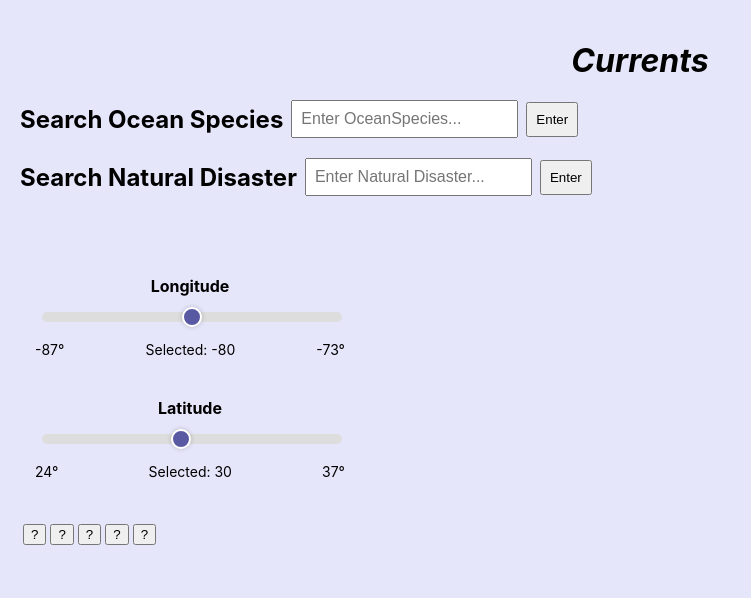
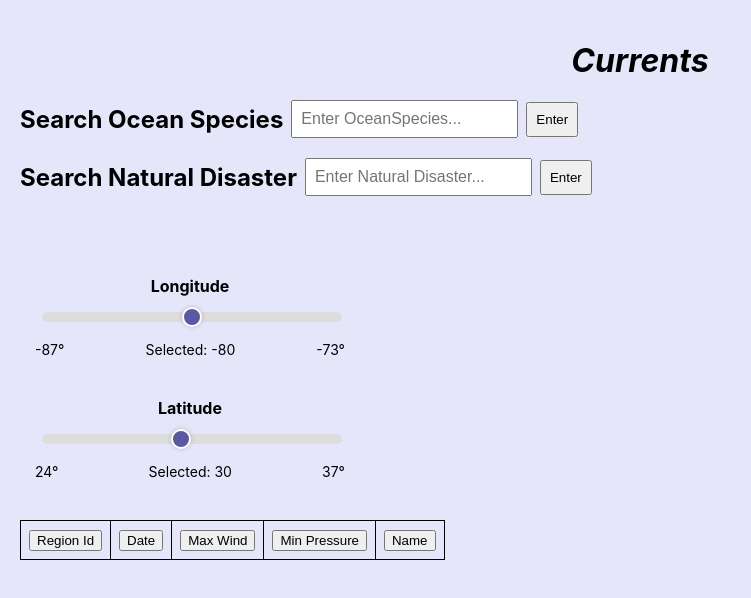
Before and after one commit to cs411-alawini/fa24-cs411-team097-IlliniCoders, a React (Create React App) app in the folder currents/client/: page / in a window 1280 px wide. Shown: the top 598 px of the page, without its empty margins (0-751 px from the left). Built offline with nearby package versions, Linux system fonts and the light colour scheme.

Commit message:
fixed some issues

```diff
--- /dev/null
+++ b/currents/client/src/components/SearchTable.css
@@ -0,0 +1,9 @@
+.table {
+  border-collapse: collapse;
+}
+
+.table th,
+.table td {
+  border: 1px solid black;
+  padding: 8px;
+}
--- a/currents/client/src/components/SearchTable.tsx
+++ b/currents/client/src/components/SearchTable.tsx
@@ -1,4 +1,5 @@
 import React, { useState, ChangeEvent } from 'react';
+import "./SearchTable.css"
 import axios from 'axios'
 // Users can search based on a region ID
 interface st {
@@ -9,7 +10,9 @@ interface st {
 
 
 const SearchTable : React.FC<st> = ({data}) => {
-    const rows = Object.values(data).map((element, idx) => {
+    const data_array: any[] = Object.values(data)[0] || [];
+    const rows = data_array.map((element:any[], idx:number) => {
+        console.log(Object.values(data)[0][0]);
         console.log(element);
         return (
         <tr key={idx}>
@@ -30,34 +33,36 @@ const SearchTable : React.FC<st> = ({data}) => {
     };
     return (
         <div>
-<table>
-            <thead>
+                <table className='table'>
+                <thead>
                             <tr>
                                     <th>
-                                    <button  onClick={()=> sort_column("")}>?</button>
+                                    <button  onClick={()=> sort_column("")}>Region Id</button>
                                 </th>
                                 <th>
-                                    <button  onClick={()=> sort_column("")}>?</button>
+                                    <button  onClick={()=> sort_column("")}>Date</button>
                                 </th>
                                  <th>
-                                    <button  onClick={()=> sort_column("")}>?</button>
+                                    <button  onClick={()=> sort_column("")}>Max Wind</button>
                                 </th>
                                 <th>
-                                    <button  onClick={()=> sort_column("")}>?</button>
+                                    <button  onClick={()=> sort_column("")}>Min Pressure</button>
                                 </th>
 
                                 <th>
-                                    <button  onClick={()=> sort_column("")}>?</button>
+                                    <button  onClick={()=> sort_column("")}>Name</button>
                                 </th>
 
 
 
 
                             </tr>
-            </thead>
-                        <tbody>{rows}</tbody>
-       </table>
-                        </div>
+                </thead>
+                <tbody>
+                    {rows}
+                </tbody>
+            </table>
+        </div>
     );
 };
 
--- a/currents/client/src/pages/main.tsx
+++ b/currents/client/src/pages/main.tsx
@@ -6,7 +6,7 @@ import LongSlider from "../components/longSlider"
 import SearchTable from "../components/SearchTable"
 
 const MainPage: React.FC = () => {
-    const [result, set_result] = useState([]);
+    const [result, set_result] = useState<any[]>([]);
     return (
         <div style={{ backgroundColor: 'lavender', minHeight: '100vh', padding: '20px', boxSizing: 'border-box' }}>
             <h1 style={{ fontStyle: 'italic', marginBottom: '20px', textAlign: 'center' }}>Currents</h1>
```
